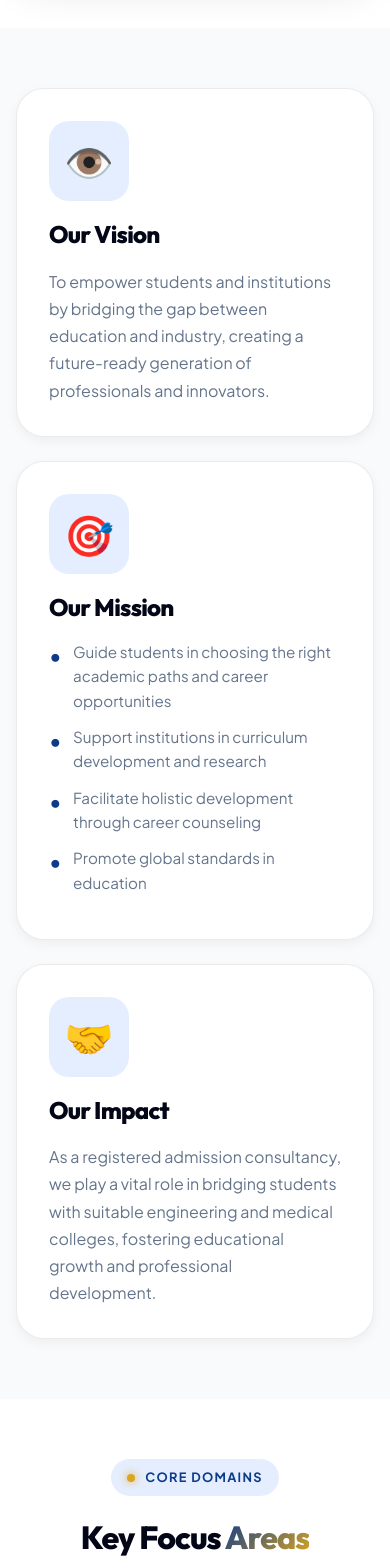
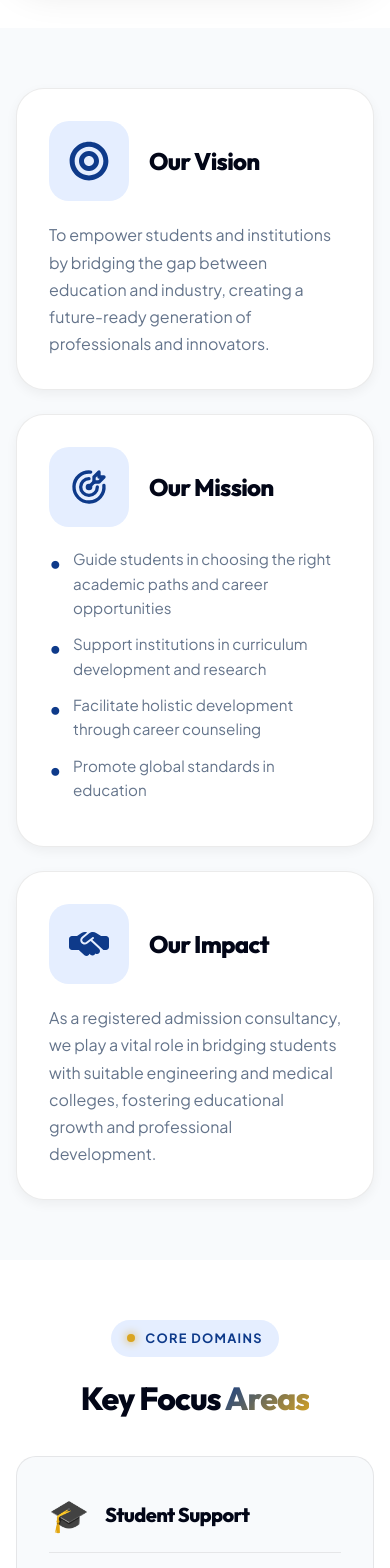
Before and after one commit to Gokul331/ICE_FOUNDATION, a React (Vite) app in the folder frontend/my-react-app/: page /about in a window 390 px wide. Shown: the part 1840-3408 px from the top of the page. Built offline with nearby package versions, Linux system fonts and the light colour scheme.

Commit message:
updating the ui

```diff
--- a/frontend/my-react-app/src/components/About.jsx
+++ b/frontend/my-react-app/src/components/About.jsx
@@ -4,6 +4,9 @@ import { motion } from "framer-motion";
 import Navbar from "./Navbar";
 import Footer from "./Footer";
 import "../styles/about.css";
+import { FaBullseye } from "react-icons/fa";
+import { FaHandshakeSimple } from "react-icons/fa6";
+import { TbTargetArrow } from "react-icons/tb";
 
 /* ── animation helpers ── */
 function SectionReveal({ children, className, delay = 0 }) {
@@ -83,13 +86,19 @@ function About() {
         <div className="container">
           <div className="values-grid">
             <SectionReveal className="value-card-modern card-3d" delay={0.1}>
-              <div className="value-icon-wrap">👁️</div>
-              <h3>Our Vision</h3>
+              <div className="value-header">
+                 <div className="value-icon-wrap"> <FaBullseye /></div>
+                  <h3>Our Vision</h3>
+              </div>
+
+
               <p>To empower students and institutions by bridging the gap between education and industry, creating a future-ready generation of professionals and innovators.</p>
             </SectionReveal>
             <SectionReveal className="value-card-modern card-3d" delay={0.2}>
-              <div className="value-icon-wrap">🎯</div>
-              <h3>Our Mission</h3>
+              <div className="value-header">
+                <div className="value-icon-wrap"><TbTargetArrow /></div>
+                <h3>Our Mission</h3>
+              </div>
               <ul className="mission-list">
                 <li>Guide students in choosing the right academic paths and career opportunities</li>
                 <li>Support institutions in curriculum development and research</li>
@@ -98,8 +107,10 @@ function About() {
               </ul>
             </SectionReveal>
             <SectionReveal className="value-card-modern card-3d" delay={0.3}>
-              <div className="value-icon-wrap">🤝</div>
-              <h3>Our Impact</h3>
+              <div className="value-header">
+                <div className="value-icon-wrap"><FaHandshakeSimple /></div>
+                <h3>Our Impact</h3>
+              </div>
               <p>As a registered admission consultancy, we play a vital role in bridging students with suitable engineering and medical colleges, fostering educational growth and professional development.</p>
             </SectionReveal>
           </div>
--- a/frontend/my-react-app/src/components/Contact.jsx
+++ b/frontend/my-react-app/src/components/Contact.jsx
@@ -48,9 +48,9 @@ const Contact = () => {
 
   const faqs = [
     { q: "How soon will I hear back?", a: "We aim to respond to all enquiries within 24 hours on business days." },
-    { q: "Is the initial consultation free?", a: "Yes! Your first 30-minute session with an ACE COUNSULTING advisor is completely free." },
-    { q: "Can I visit the office directly?", a: "Absolutely. Walk-ins are welcome during office hours at our Chennai & Andhra Pradesh locations." },
-    { q: "Do you offer online counselling?", a: "Yes, we offer full online counselling via video call for students across India." }
+    { q: "Is the initial consultation free?", a: "Yes! Your first 30-minute session with an VAMSHI Educare advisor is completely free." },
+    { q: "Can I visit the office directly?", a: "Absolutely. Walk-ins are welcome during office hours at our Thiruvarur locations." },
+    { q: "Do you offer online counselling?", a: "Yes, we offer full online counselling via video call for students across Tamil Nadu." }
   ];
 
   return (
@@ -204,7 +204,7 @@ const Contact = () => {
                       <div className="pulse" />
                       <div className="dot" />
                     </div>
-                    <span>Namakkal Office</span>
+                    <span>Thiruvarur Office</span>
                   </div>
                 </div>
                 <div className="map-card-footer">
--- a/frontend/my-react-app/src/components/Home.jsx
+++ b/frontend/my-react-app/src/components/Home.jsx
@@ -383,8 +383,9 @@ function Home() {
                 <div className="service-icon-wrapper">
                   <div className="service-icon-bg" />
                   <span className="service-icon">{service.icon}</span>
+                  <h3 className="service-card-title">{service.title}</h3>
                 </div>
-                <h3 className="service-card-title">{service.title}</h3>
+
                 <p className="service-card-desc">{service.desc}</p>
                 <div className="service-card-line" />
               </motion.div>
--- a/frontend/my-react-app/src/components/Navbar.jsx
+++ b/frontend/my-react-app/src/components/Navbar.jsx
@@ -269,7 +269,7 @@ function Navbar() {
             </div>
           ) : (
             <motion.div whileHover={{ scale: 1.04 }} whileTap={{ scale: 0.96 }}>
-              <Link to="/login" className="nb-cta">Login / Register</Link>
+              <Link to="/application-form" className="nb-cta">Apply Now</Link>
             </motion.div>
           )}
         </div>
@@ -413,7 +413,7 @@ function Navbar() {
               </div>
             ) : (
               <div className="nb-mob-footer">
-                <Link to="/login" className="nb-mob-cta" onClick={closeMobile}>Login / Register</Link>
+                <Link to="/application-form" className="nb-mob-cta" onClick={closeMobile}>Apply Now</Link>
               </div>
             )}
           </motion.aside>
--- a/frontend/my-react-app/src/styles/about.css
+++ b/frontend/my-react-app/src/styles/about.css
@@ -109,7 +109,12 @@
   padding: 60px 0;
   background: var(--bg-alt);
 }
-
+.value-header{
+  display: flex;
+  gap: 20px;
+  align-items: center;
+  justify-content: flex-start;
+}
 .values-grid {
   display: grid;
   grid-template-columns: repeat(3, 1fr);
--- a/frontend/my-react-app/src/styles/home.css
+++ b/frontend/my-react-app/src/styles/home.css
@@ -799,7 +799,7 @@
 
 .services-grid {
   display: grid;
-  grid-template-columns: repeat(auto-fit, minmax(320px, 1fr));
+  grid-template-columns: repeat(3, minmax(320px, 1fr));
   gap: 24px;
 }
 
@@ -835,30 +835,25 @@
 }
 
 .service-icon-wrapper {
-  width: 80px;
-  height: 80px;
   background: var(--bg-alt);
   border-radius: 24px;
   display: flex;
   align-items: center;
   justify-content: center;
+  gap: 12px;
   font-size: 2.5rem;
   margin-bottom: 24px;
+  padding: 20px;
   transition: all 0.6s ease;
   position: relative;
   z-index: 2;
 }
 
-.service-card:hover .service-icon-wrapper {
-  background: var(--primary);
-  transform: rotate(-10deg) scale(1.1);
-  color: white;
-}
+
 
 .service-card-title {
   font-size: 1.6rem;
   font-weight: 900;
-  margin-bottom: 16px;
   color: var(--text);
   position: relative;
   z-index: 2;
@@ -982,7 +977,7 @@
 /* ── SUCCESS CTA SECTION ── */
 .success-cta-section {
   padding: 80px 0;
-  background: var(--primary-dark);
+  background: #243150d1;
   color: white;
   text-align: center;
   position: relative;
@@ -1391,8 +1386,10 @@
   }
 
   .service-icon-wrapper {
-    width: 60px;
-    height: 60px;
+    padding: 16px;
+    display: flex;
+    justify-content: space-evenly;
+    align-items: center;
     font-size: 1.8rem;
   }
 
```
